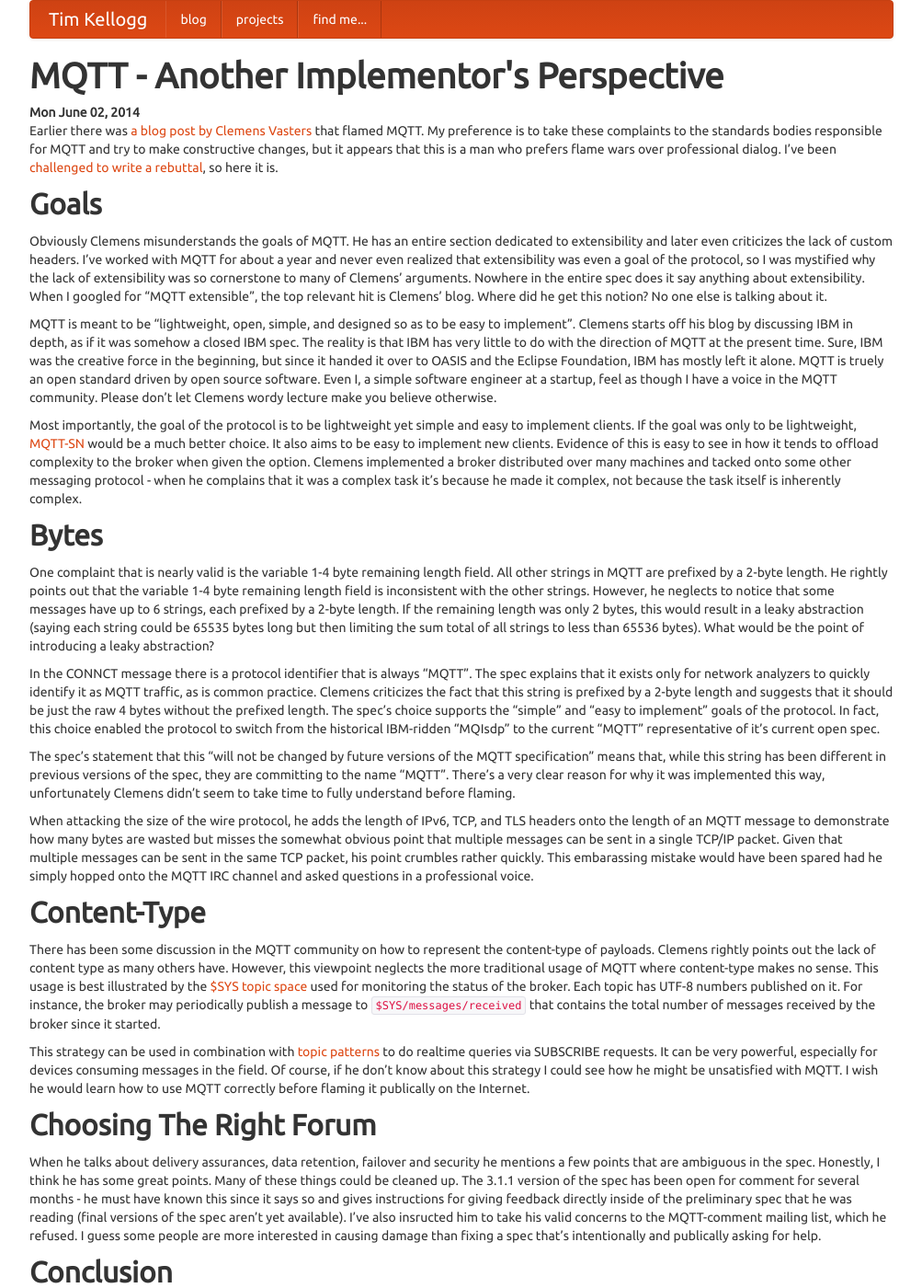
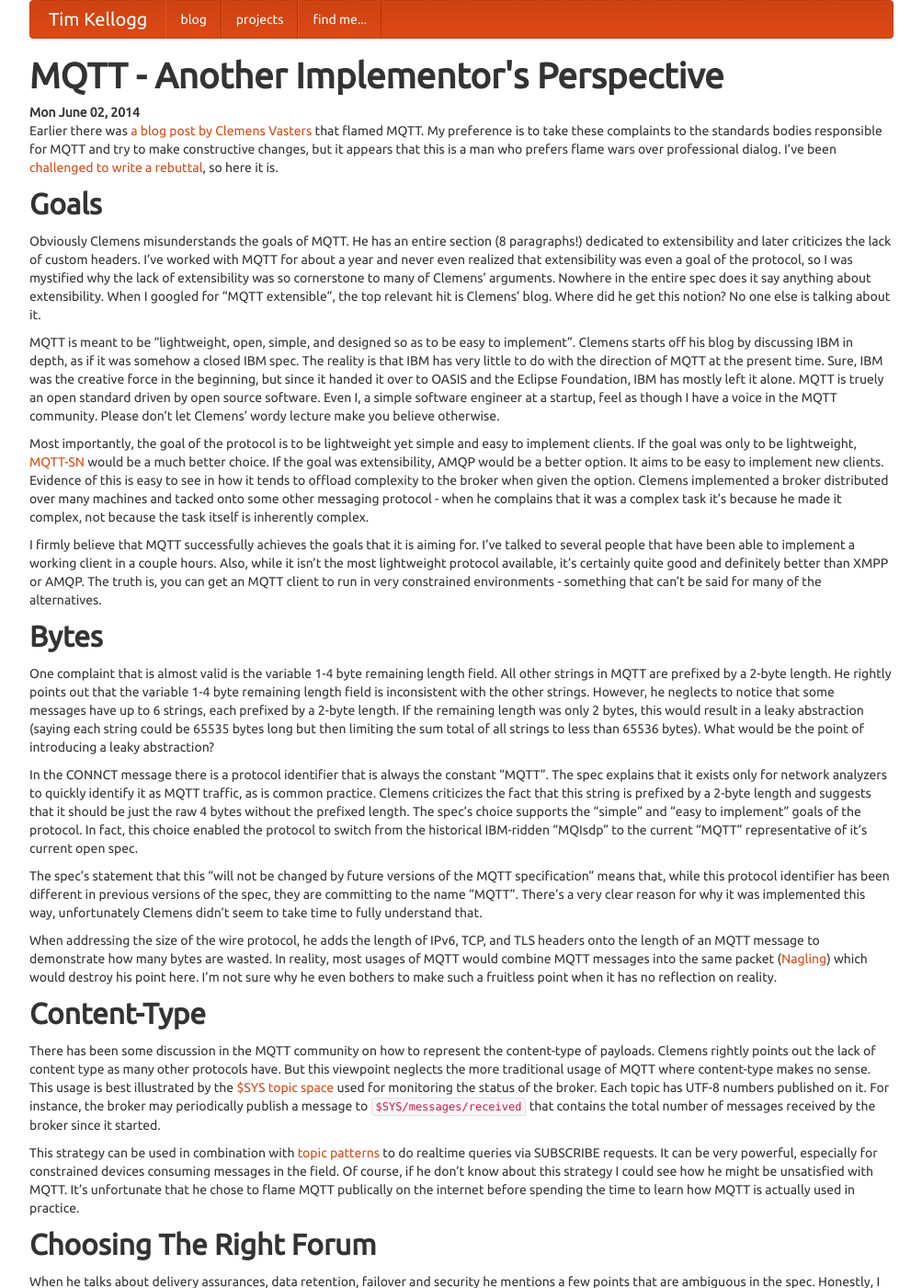
Before and after one commit to tkellogg/tkellogg.github.com, a Jekyll site: the page built from _posts/2014-06-02-MQTT-another-implementors-perspective.md, in a window 1280 px wide and 1400 px high. Shown: the whole window at 92% size, without its empty margins (138-1141 px from the left). Built offline with Jekyll 4.4.1, drawn with Linux system fonts in a browser that asks for light colours; comment, search, counter and statistics services are not loaded; some of the changed text lies outside the part shown.

Commit message:
less ants

```diff
--- a/_posts/2014-06-02-MQTT-another-implementors-perspective.md
+++ b/_posts/2014-06-02-MQTT-another-implementors-perspective.md
@@ -12,45 +12,47 @@
 Goals
 -----
 
-Obviously Clemens misunderstands the goals of MQTT. He has an entire section dedicated to extensibility and later even criticizes the lack of custom headers. I've worked with MQTT for about a year and never even realized that extensibility was even a goal of the protocol, so I was mystified why the lack of extensibility was so cornerstone to many of Clemens' arguments. Nowhere in the entire spec does it say anything about extensibility. When I googled for "MQTT extensible", the top relevant hit is Clemens' blog. Where did he get this notion? No one else is talking about it.
+Obviously Clemens misunderstands the goals of MQTT. He has an entire section (8 paragraphs!) dedicated to extensibility and later criticizes the lack of custom headers. I've worked with MQTT for about a year and never even realized that extensibility was even a goal of the protocol, so I was mystified why the lack of extensibility was so cornerstone to many of Clemens' arguments. Nowhere in the entire spec does it say anything about extensibility. When I googled for "MQTT extensible", the top relevant hit is Clemens' blog. Where did he get this notion? No one else is talking about it.
 
-MQTT is meant to be "lightweight, open, simple, and designed so as to be easy to implement". Clemens starts off his blog by discussing IBM in depth, as if it was somehow a closed IBM spec. The reality is that IBM has very little to do with the direction of MQTT at the present time. Sure, IBM was the creative force in the beginning, but since it handed it over to OASIS and the Eclipse Foundation, IBM has mostly left it alone. MQTT is truely an open standard driven by open source software. Even I, a simple software engineer at a startup, feel as though I have a voice in the MQTT community. Please don't let Clemens wordy lecture make you believe otherwise.
+MQTT is meant to be "lightweight, open, simple, and designed so as to be easy to implement". Clemens starts off his blog by discussing IBM in depth, as if it was somehow a closed IBM spec. The reality is that IBM has very little to do with the direction of MQTT at the present time. Sure, IBM was the creative force in the beginning, but since it handed it over to OASIS and the Eclipse Foundation, IBM has mostly left it alone. MQTT is truely an open standard driven by open source software. Even I, a simple software engineer at a startup, feel as though I have a voice in the MQTT community. Please don't let Clemens' wordy lecture make you believe otherwise.
 
-Most importantly, the goal of the protocol is to be lightweight yet simple and easy to implement clients. If the goal was only to be lightweight, [MQTT-SN][4] would be a much better choice. It also aims to be easy to implement new clients. Evidence of this is easy to see in how it tends to offload complexity to the broker when given the option. Clemens implemented a broker distributed over many machines and tacked onto some other messaging protocol - when he complains that it was a complex task it's because he made it complex, not because the task itself is inherently complex.
+Most importantly, the goal of the protocol is to be lightweight yet simple and easy to implement clients. If the goal was only to be lightweight, [MQTT-SN][4] would be a much better choice. If the goal was extensibility, AMQP would be a better option. It aims to be easy to implement new clients. Evidence of this is easy to see in how it tends to offload complexity to the broker when given the option. Clemens implemented a broker distributed over many machines and tacked onto some other messaging protocol - when he complains that it was a complex task it's because he made it complex, not because the task itself is inherently complex.
+
+I firmly believe that MQTT successfully achieves the goals that it is aiming for. I've talked to several people that have been able to implement a working client in a couple hours. Also, while it isn't the most lightweight protocol available, it's certainly quite good and definitely better than XMPP or AMQP. The truth is, you can get an MQTT client to run in very constrained environments - something that can't be said for many of the alternatives.
 
 
 Bytes
 -----
 
-One complaint that is nearly valid is the variable 1-4 byte remaining length field. All other strings in MQTT are prefixed by a 2-byte length. He rightly points out that the variable 1-4 byte remaining length field is inconsistent with the other strings. However, he neglects to notice that some messages have up to 6 strings, each prefixed by a 2-byte length. If the remaining length was only 2 bytes, this would result in a leaky abstraction (saying each string could be 65535 bytes long but then limiting the sum total of all strings to less than 65536 bytes). What would be the point of introducing a leaky abstraction?
+One complaint that is almost valid is the variable 1-4 byte remaining length field. All other strings in MQTT are prefixed by a 2-byte length. He rightly points out that the variable 1-4 byte remaining length field is inconsistent with the other strings. However, he neglects to notice that some messages have up to 6 strings, each prefixed by a 2-byte length. If the remaining length was only 2 bytes, this would result in a leaky abstraction (saying each string could be 65535 bytes long but then limiting the sum total of all strings to less than 65536 bytes). What would be the point of introducing a leaky abstraction?
 
-In the CONNCT message there is a protocol identifier that is always "MQTT". The spec explains that it exists only for network analyzers to quickly identify it as MQTT traffic, as is common practice. Clemens criticizes the fact that this string is prefixed by a 2-byte length and suggests that it should be just the raw 4 bytes without the prefixed length. The spec's choice supports the "simple" and "easy to implement" goals of the protocol. In fact, this choice enabled the protocol to switch from the historical IBM-ridden "MQIsdp" to the current "MQTT" representative of it's current open spec.
+In the CONNCT message there is a protocol identifier that is always the constant "MQTT". The spec explains that it exists only for network analyzers to quickly identify it as MQTT traffic, as is common practice. Clemens criticizes the fact that this string is prefixed by a 2-byte length and suggests that it should be just the raw 4 bytes without the prefixed length. The spec's choice supports the "simple" and "easy to implement" goals of the protocol. In fact, this choice enabled the protocol to switch from the historical IBM-ridden "MQIsdp" to the current "MQTT" representative of it's current open spec.
 
-The spec's statement that this "will not be changed by future versions of the MQTT specification" means that, while this string has been different in previous versions of the spec, they are committing to the name "MQTT". There's a very clear reason for why it was implemented this way, unfortunately Clemens didn't seem to take time to fully understand before flaming.
+The spec's statement that this "will not be changed by future versions of the MQTT specification" means that, while this protocol identifier has been different in previous versions of the spec, they are committing to the name "MQTT". There's a very clear reason for why it was implemented this way, unfortunately Clemens didn't seem to take time to fully understand that.
 
-When attacking the size of the wire protocol, he adds the length of IPv6, TCP, and TLS headers onto the length of an MQTT message to demonstrate how many bytes are wasted but misses the somewhat obvious point that multiple messages can be sent in a single TCP/IP packet. Given that multiple messages can be sent in the same TCP packet, his point crumbles rather quickly. This embarassing mistake would have been spared had he simply hopped onto the MQTT IRC channel and asked questions in a professional voice.
+When addressing the size of the wire protocol, he adds the length of IPv6, TCP, and TLS headers onto the length of an MQTT message to demonstrate how many bytes are wasted. In reality, most usages of MQTT would combine MQTT messages into the same packet ([Nagling][7]) which would destroy his point here. I'm not sure why he even bothers to make such a fruitless point when it has no reflection on reality.
 
 
 Content-Type
 ------------
 
-There has been some discussion in the MQTT community on how to represent the content-type of payloads. Clemens rightly points out the lack of content type as many others have. However, this viewpoint neglects the more traditional usage of MQTT where content-type makes no sense. This usage is best illustrated by the [$SYS topic space][5] used for monitoring the status of the broker. Each topic has UTF-8 numbers published on it. For instance, the broker may periodically publish a message to `$SYS/messages/received` that contains the total number of messages received by the broker since it started.
+There has been some discussion in the MQTT community on how to represent the content-type of payloads. Clemens rightly points out the lack of content type as many other protocols have. But this viewpoint neglects the more traditional usage of MQTT where content-type makes no sense. This usage is best illustrated by the [$SYS topic space][5] used for monitoring the status of the broker. Each topic has UTF-8 numbers published on it. For instance, the broker may periodically publish a message to `$SYS/messages/received` that contains the total number of messages received by the broker since it started.
 
-This strategy can be used in combination with [topic patterns][6] to do realtime queries via SUBSCRIBE requests. It can be very powerful, especially for devices consuming messages in the field. Of course, if he don't know about this strategy I could see how he might be unsatisfied with MQTT. I wish he would learn how to use MQTT correctly before flaming it publically on the Internet.
+This strategy can be used in combination with [topic patterns][6] to do realtime queries via SUBSCRIBE requests. It can be very powerful, especially for constrained devices consuming messages in the field. Of course, if he don't know about this strategy I could see how he might be unsatisfied with MQTT. It's unfortunate that he chose to flame MQTT publically on the internet before spending the time to learn how MQTT is actually used in practice.
 
 
 
 Choosing The Right Forum
 ------------------------
 
-When he talks about delivery assurances, data retention, failover and security he mentions a few points that are ambiguous in the spec. Honestly, I think he has some great points. Many of these things could be cleaned up. The 3.1.1 version of the spec has been open for comment for several months - he must have known this since it says so and gives instructions for giving feedback directly inside of the preliminary spec that he was reading (final versions of the spec aren't yet available). I've also insructed him to take his valid concerns to the MQTT-comment mailing list, which he refused. I guess some people are more interested in causing damage than fixing a spec that's intentionally and publically asking for help.
+When he talks about delivery assurances, data retention, failover and security he mentions a few points that are ambiguous in the spec. Honestly, I think he has some great points. Many of these things could be cleaned up. The 3.1.1 version of the spec has been open for comment for several months - he must have known this since the it says so and gives instructions for giving feedback directly inside of the preliminary spec that he was reading (final versions of the spec aren't yet available). I've also insructed him in the past to take his valid concerns to the MQTT-comment mailing list, which he refused. I guess some people are more interested in causing damage than fixing a spec that's intentionally and publically asking for help.
 
 
 
 Conclusion
 ----------
 
-Clemens wrote a damning 21 page blog post on MQTT. I truly doubt that many people took the time to carefully read through all that text. Regardless, Clemens is a respected individual in our community, and this blog received a lot of attention. As a result, hundreds or thousands of people now have the impression that MQTT isn't designed well due to 140 character tweets framing it as such. The trouble is that this argument was made on false pretenses and measured MQTT against goals that it never intended to have.
+Clemens wrote a damning 21 page blog post on MQTT. I truly doubt that many people took the time to carefully read through all that text to understand the holes. Regardless, Clemens is a respected individual in our community, and this blog received a lot of attention. As a result, hundreds or thousands of people now have the impression that MQTT isn't designed well due to 140 character tweets framing it as such. The trouble is that this argument was made on false pretenses and measured MQTT against goals that it never intended to have.
 
 Nothing he brought up is beyond fixing, and I have confidence will be fixed soon. The MQTT spec is an open collaboration that depends on individuals to contribute wisdom and experience. I don't understand why Clemens chose to publically destroy the reputation of MQTT rather than simply offering to help fix it. The MQTT Technical Committee has always been very open to hearing and addressing concerns.
 
```
Also changed, not shown: other parts of _posts/2014-06-02-MQTT-another-implementors-perspective.md (+1 -0 lines).
